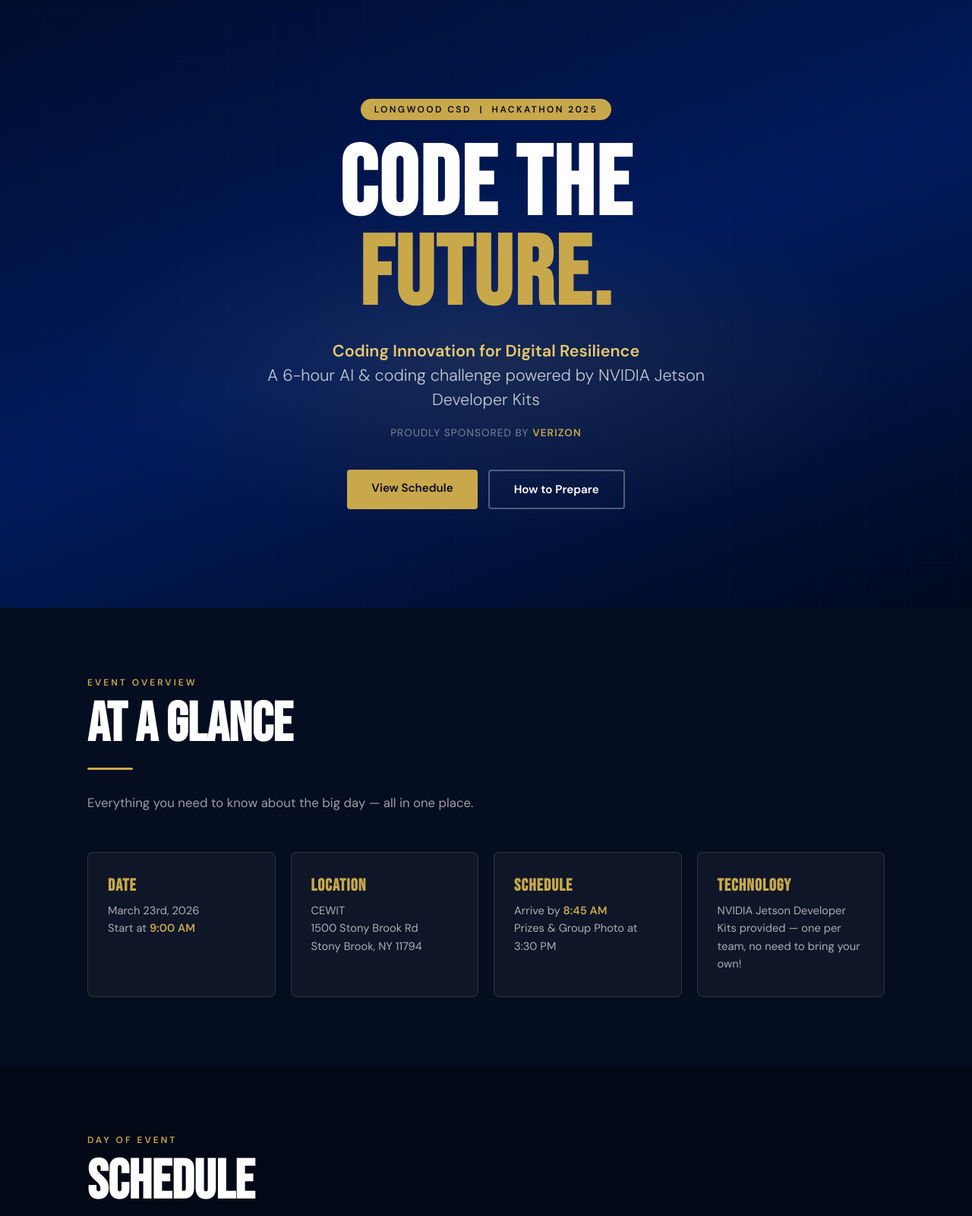
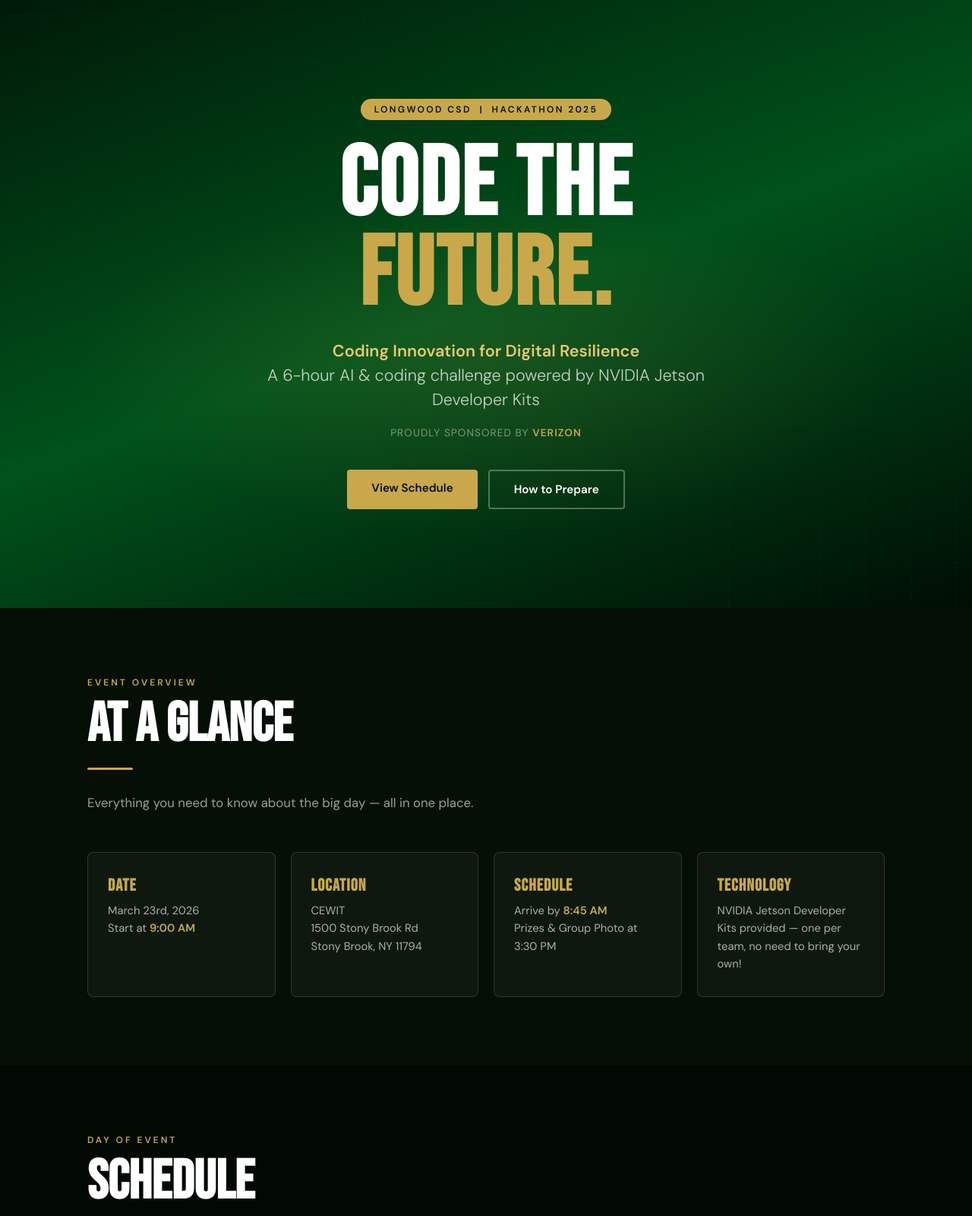
Before and after one commit to DigitalShaolinX/longwood-hackathon-info, a plain HTML site: page index.html in a window 1280 px wide. Shown: the top 1600 px of the page at 76% size. Drawn offline with Linux system fonts and the light colour scheme.

Commit message:
Change color variables and background styles
Updated color scheme and background styles for various sections.

```diff
--- a/index.html
+++ b/index.html
@@ -7,12 +7,14 @@
 <link href="https://fonts.googleapis.com/css2?family=Bebas+Neue&family=DM+Sans:wght@300;400;600&display=swap" rel="stylesheet"/>
 <style>
   :root {
-    --blue: #00521b;
+    --green: #00521b;
+    --green-dark: #003312;
+    --green-mid: #006622;
     --gold: #C8A84B;
     --gold-light: #e8c96e;
     --white: #FFFFFF;
     --off-white: #f5f3ee;
-    --dark: #0a0a1a;
+    --dark: #080f08;
   }
 
   *, *::before, *::after { box-sizing: border-box; margin: 0; padding: 0; }
@@ -34,7 +36,7 @@
     justify-content: center;
     text-align: center;
     padding: 40px 20px;
-    background: linear-gradient(160deg, #000d2e 0%, #001a5c 50%, #000a1f 100%);
+    background: linear-gradient(160deg, #001a08 0%, #00521b 50%, #000d04 100%);
     overflow: hidden;
   }
 
@@ -44,8 +46,8 @@
     inset: 0;
     background:
       radial-gradient(ellipse 60% 40% at 50% 60%, rgba(200,168,75,0.12) 0%, transparent 70%),
-      repeating-linear-gradient(0deg, transparent, transparent 59px, rgba(0,48,135,0.15) 60px),
-      repeating-linear-gradient(90deg, transparent, transparent 59px, rgba(0,48,135,0.15) 60px);
+      repeating-linear-gradient(0deg, transparent, transparent 59px, rgba(0,82,27,0.2) 60px),
+      repeating-linear-gradient(90deg, transparent, transparent 59px, rgba(0,82,27,0.2) 60px);
   }
 
   .hero-badge {
@@ -163,7 +165,7 @@
   }
 
   /* ── AT A GLANCE ── */
-  .glance { background: #050d20; }
+  .glance { background: #050f06; }
 
   .cards-grid {
     display: grid;
@@ -196,7 +198,7 @@
   }
 
   /* ── SCHEDULE ── */
-  .schedule { background: #020815; }
+  .schedule { background: #020802; }
 
   .timeline {
     margin-top: 50px;
@@ -243,7 +245,7 @@
   }
 
   /* ── TECH & PREP ── */
-  .prep { background: #050d20; }
+  .prep { background: #050f06; }
 
   .prep-grid {
     display: grid;
@@ -286,7 +288,7 @@
   }
 
   .highlight-box {
-    background: linear-gradient(135deg, rgba(0,48,135,0.5), rgba(200,168,75,0.1));
+    background: linear-gradient(135deg, rgba(0,82,27,0.5), rgba(200,168,75,0.1));
     border: 1px solid rgba(200,168,75,0.4);
     border-radius: 8px;
     padding: 22px 26px;
@@ -300,7 +302,7 @@
   }
 
   /* ── LOCATION ── */
-  .location { background: #020815; }
+  .location { background: #020802; }
 
   .loc-inner {
     margin-top: 50px;
@@ -556,7 +558,6 @@
 </footer>
 
 <script>
-  // Smooth scroll for anchor links
   document.querySelectorAll('a[href^="#"]').forEach(a => {
     a.addEventListener('click', e => {
       e.preventDefault();
@@ -564,7 +565,6 @@
     });
   });
 
-  // Scroll reveal
   const observer = new IntersectionObserver(entries => {
     entries.forEach(e => { if (e.isIntersecting) { e.target.classList.add('visible'); } });
   }, { threshold: 0.12 });
```
